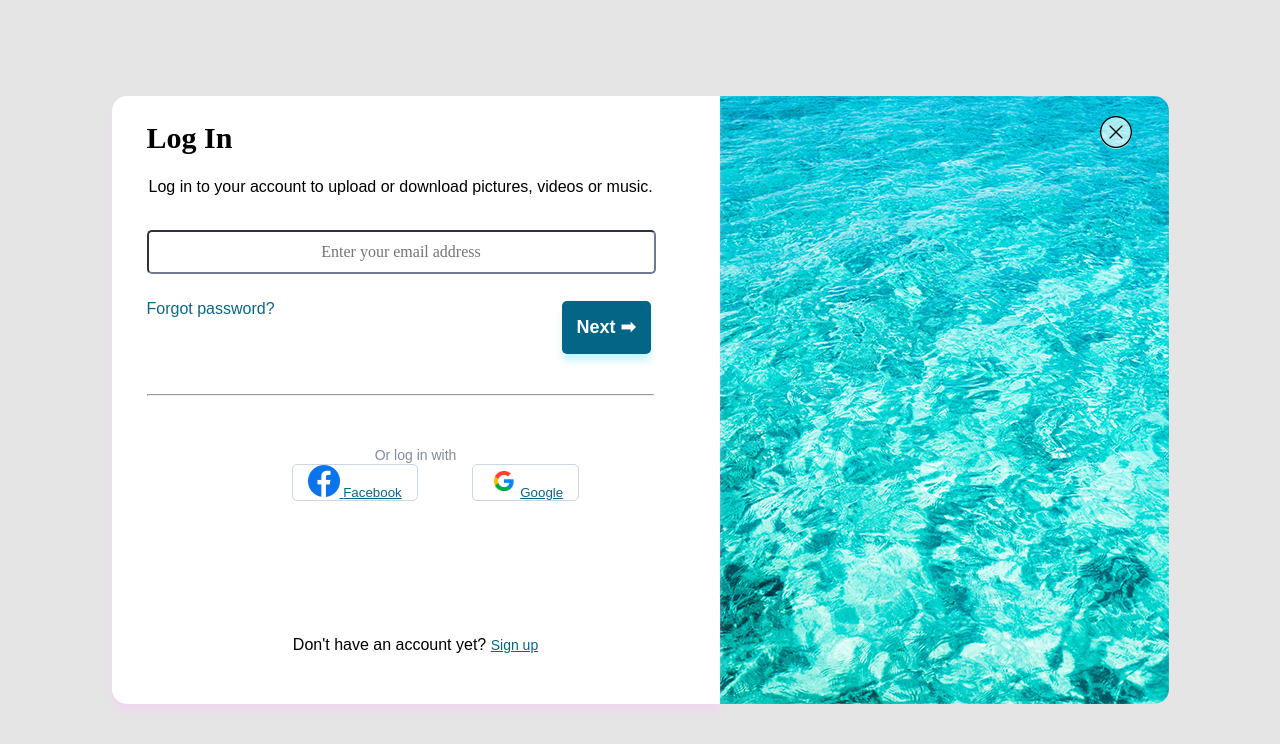
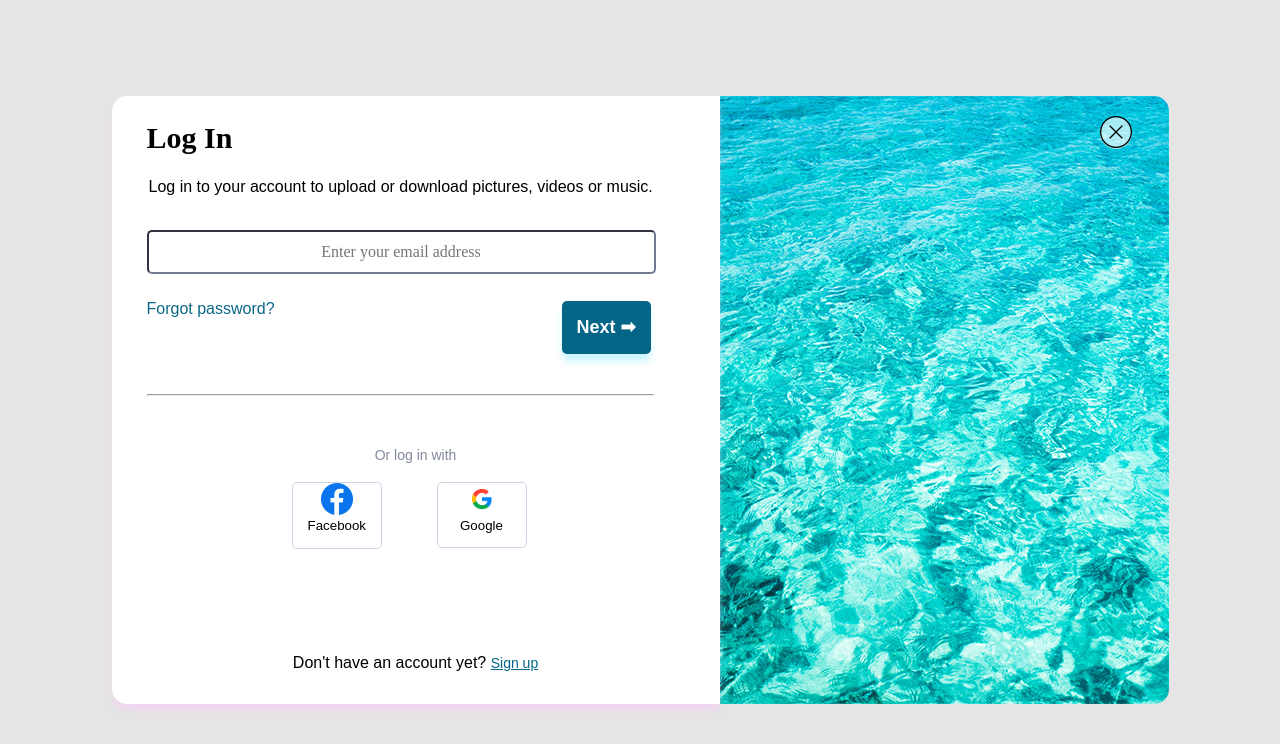
Before and after one commit to saratkumar17mss040/Log-in-modal-card, a plain HTML site: page index.html in a window 1280 px wide. Drawn offline with Linux system fonts and the light colour scheme.

Commit message:
fixed buttons and background colour🎉

```diff
--- a/index.html
+++ b/index.html
@@ -1,13 +1,11 @@
 <!DOCTYPE html>
 <html lang="en">
-
 <head>
     <meta charset="UTF-8">
     <meta name="viewport" content="width=device-width, initial-scale=1.0">
     <title>Login-modal |🔑</title>
     <link rel="stylesheet" href="style.css">
 </head>
-
 <body>
     <main>
         <div id="left-container">
@@ -15,17 +13,17 @@
             <p id="log-in-text">Log in to your account to upload or download pictures, videos or music.</p>
             <input type="email" placeholder="Enter your email address">
             <p id="forgot-password"><a id="forgot-anchor" href="#forgotpassword">Forgot password?</a></p>
-
             <button id="next-button" type="button"><a id="next-anchor" href="#next-button">Next ➡</a></button>
 
             <hr>
+
             <p id="log-in-with">
                 <a id="log-in-anchor" href="#log-in-with">
                     Or log in with</a>
-            </p>
+            </p> <br>
             <button type="button" class="fg-button facebook-button">
-                <a href="">
-                    <img src="/resources/facebook.png" alt="facebook-log" width="32px" height="32px">
+                <a id="facebook" href="">
+                    <img  id="facebook-img"src="/resources/facebook.png" alt="facebook-icon" width="32px" height="32px">
                     <p id="facebook">
                         Facebook
                     </p>
@@ -33,8 +31,9 @@
             </button>
 
             <button class="fg-button google-button" type="button">
-                <a href="">
-                    <img src="/resources/google.jpg" alt="google-logo" width="32px" height="32px">Google
+                <a  id="google-anchor" href="">
+                    <img src="/resources/google.jpg" alt="google-icon" width="32px" height="32px">
+                    <p id="google"> Google</p>
                 </a>
             </button>
 
@@ -46,5 +45,4 @@
         </div>
     </main>
 </body>
-
 </html>
--- a/style.css
+++ b/style.css
@@ -6,6 +6,7 @@
 html,body {
     height: 100%;
     font-family: 'Muli', sans-serif;
+    background-color: #E5E5E5;
 }
 
 main {
@@ -42,15 +43,6 @@ div#right-container{
 div#right-container img {
     flex-shrink: 6;
 }
-
-/* img {
-    max-width: 100%;
-    border-top-right-radius: 15px;
-} */
-
-/* div#left-container > p,input,a,button {
-    position: absolute;
-} */
 
 p#log-in-heading {
     font-family: 'Rokkitt',serif;
@@ -169,22 +161,46 @@ button.fg-button {
     padding-right: 15px;
 }
 
+a#facebook {
+    display: block;
+    text-decoration: none;
+    color: #000000;
+    margin-bottom: 15px;
+}
+
+a#google-anchor{
+    display: block;
+    text-decoration: none;
+    color: #000000;
+    margin-bottom: 15px;
+    width: 58px;
+    height: 49px;
+}
+
 p#facebook {
-    display: inline;
+    display: block;
+}
+
+p#google {
+    display: block;
 }
 
 button.facebook-button  {
     margin-left: 180px;
+
+}
+
+img#facebook-image {
+    margin-top: 25px;
 }
 
 button.google-button {
     margin-left: 50px;
-
 }
 
 p#sign-up-para {
     text-align: center;
-    margin-top: 135px;
+    margin-top: 105px;
 }
 
 div#right-container img{
```
